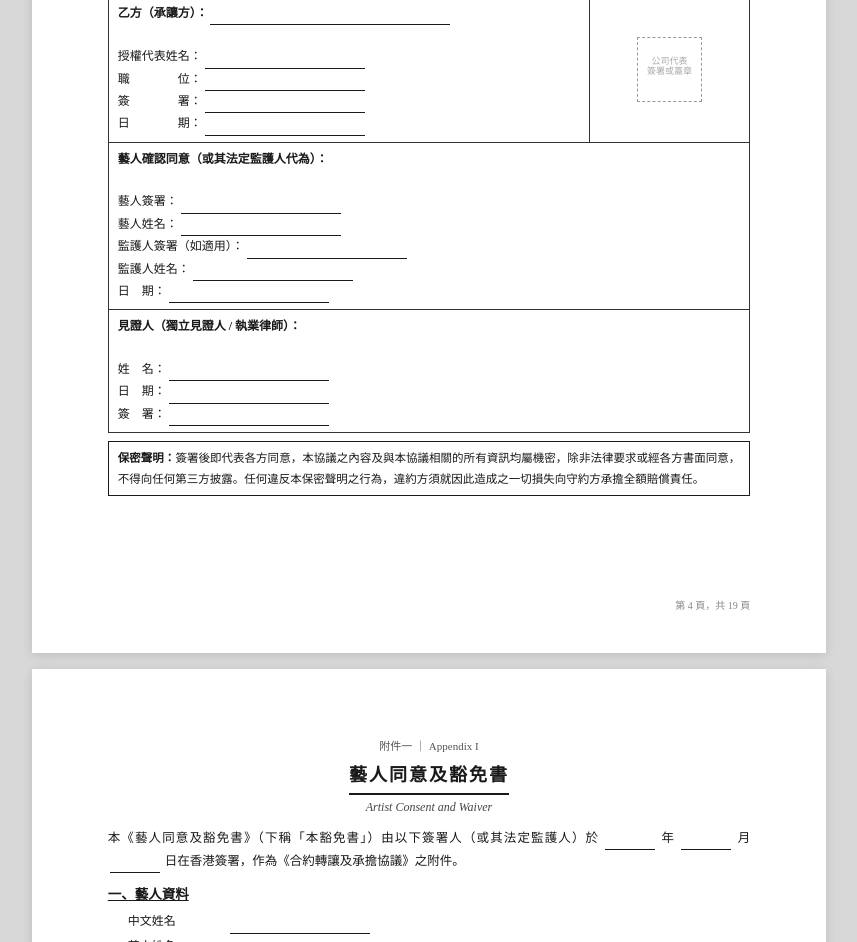
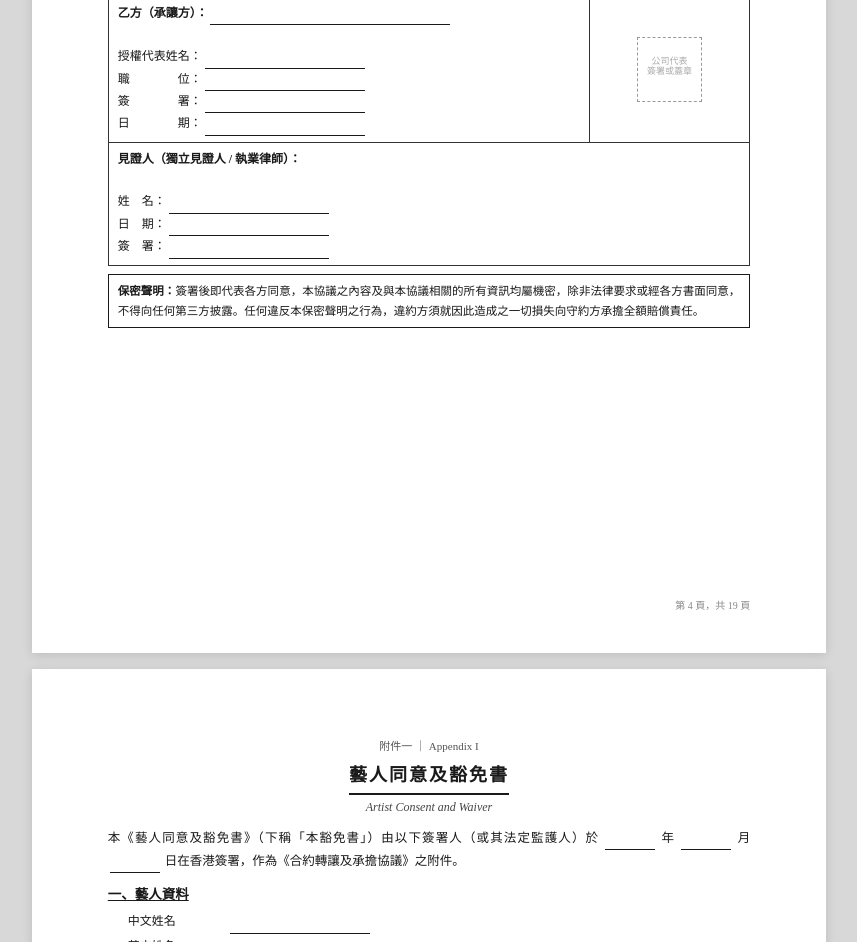
Before and after one commit to HorizonToHK/qubeleyTempUse, a plain HTML site: page index.html in a window 1280 px wide. Shown: the part 3976-4918 px from the top of the page, without its empty margins (211-1068 px from the left). Drawn offline with Linux system fonts and the light colour scheme.

Commit message:
Remove artist and guardian signature section
Removed artist and guardian signature fields from the form.

```diff
--- a/index.html
+++ b/index.html
@@ -195,16 +195,7 @@ ol.a li{margin-bottom:3px}
 <td class="sc"><div class="sp">公司代表
 <br>簽署或蓋章</div></td>
 </tr>
-<tr>
-<td colspan="2">
-<strong>藝人確認同意（或其法定監護人代為）：</strong><br><br>
-藝人簽署：<span class="sl">&nbsp;</span><br>
-藝人姓名：<span class="sl">&nbsp;</span><br>
-監護人簽署（如適用）：<span class="sl">&nbsp;</span><br>
-監護人姓名：<span class="sl">&nbsp;</span><br>
-日　期：<span class="sl">&nbsp;</span>
-</td>
-</tr>
+
 <tr>
 <td colspan="2">
 <strong>見證人（獨立見證人 / 執業律師）：</strong><br><br>
```
